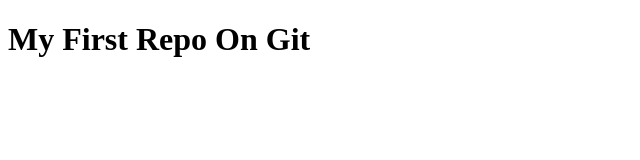
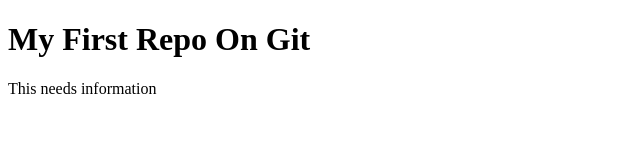
Before and after one commit to bcore7777/firstrepo, a plain HTML site: page index.html in a window 1280 px wide. Shown: the whole page, without its empty margins (0-640 px from the left). Drawn offline with Linux system fonts and the light colour scheme.

Commit message:
create a p tag

```diff
--- a/index.html
+++ b/index.html
@@ -7,5 +7,7 @@
 
 <body>
 <h1>My First Repo On Git</h1>
+
+<p>This needs information</p>
 </body>
 </html>
```
